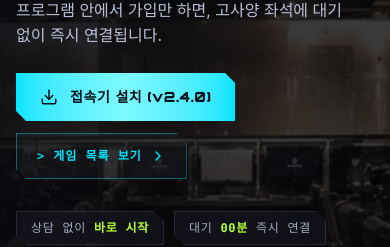
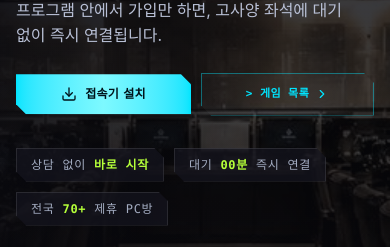
Before and after one commit to garmoov-ux/remote-pc-web, a Next.js app in the folder frontend/: page / in a window 390 px wide. Shown: the part 339-586 px from the top of the page. Built offline with nearby package versions, Linux system fonts and the light colour scheme; no server answers; a web font is replaced by a local one.

Commit message:
fix(hero): 모바일 뷰포트에서 접속기 설치 및 게임 목록 버튼 좌우 나란히 1열 배치 적용

```diff
--- a/frontend/src/components/sections/HeroSection.tsx
+++ b/frontend/src/components/sections/HeroSection.tsx
@@ -85,23 +85,23 @@ export function HeroSection({
               좌석에 대기 없이 즉시 연결됩니다.
             </p>
 
-            {/* 버튼 영역 (모바일/태블릿 최적화) */}
-            <div className="flex flex-wrap items-center gap-3 sm:gap-3.5">
+            {/* 버튼 영역 (모바일에서도 항상 좌우 가로 1열 나란히 유지: flex-nowrap) */}
+            <div className="flex flex-row items-center gap-2.5 sm:gap-3.5">
               <button
                 type="button"
                 onClick={() => onOpenDownload("hero_cta")}
-                className="chamfer-btn shine-cta inline-flex items-center justify-center gap-3 bg-linear-to-r from-[#00E5FF] via-[#7DF9FF] to-[#00E5FF] px-6 sm:px-7 py-3.5 sm:py-4 font-display text-sm sm:text-[15px] font-black tracking-[0.04em] text-[#00131a] shadow-[0_0_22px_rgba(0,229,255,0.45)] transition hover:brightness-105 active:translate-y-0.5"
+                className="chamfer-btn shine-cta inline-flex flex-1 sm:flex-initial items-center justify-center gap-2 sm:gap-3 bg-linear-to-r from-[#00E5FF] via-[#7DF9FF] to-[#00E5FF] px-4 sm:px-7 py-3 sm:py-4 font-display text-xs sm:text-[15px] font-black tracking-[0.02em] sm:tracking-[0.04em] text-[#00131a] shadow-[0_0_22px_rgba(0,229,255,0.45)] transition hover:brightness-105 active:translate-y-0.5 whitespace-nowrap"
               >
-                <Download className="h-4.5 w-4.5 sm:h-5 sm:w-5" />
-                <span>접속기 설치 ({release.version})</span>
+                <Download className="h-4 w-4 sm:h-5 sm:w-5 shrink-0" />
+                <span>접속기 설치</span>
               </button>
 
               <Link
                 href="#games"
-                className="chamfer-btn inline-flex items-center justify-center gap-2 border border-[#00E5FF]/40 bg-white/[0.03] px-5 sm:px-6 py-3.5 sm:py-4 font-mono text-xs sm:text-[13px] font-semibold tracking-[0.08em] uppercase text-[#00E5FF] transition hover:bg-[#00E5FF]/10 hover:text-white"
+                className="chamfer-btn inline-flex flex-1 sm:flex-initial items-center justify-center gap-1.5 sm:gap-2 border border-[#00E5FF]/40 bg-white/[0.03] px-3.5 sm:px-6 py-3 sm:py-4 font-mono text-[11px] sm:text-[13px] font-semibold tracking-[0.04em] sm:tracking-[0.08em] uppercase text-[#00E5FF] transition hover:bg-[#00E5FF]/10 hover:text-white whitespace-nowrap"
               >
-                <span>&gt; 게임 목록 보기</span>
-                <ChevronRight className="h-4 w-4" />
+                <span>&gt; 게임 목록</span>
+                <ChevronRight className="h-3.5 w-3.5 sm:h-4 sm:w-4 shrink-0" />
               </Link>
             </div>
 
```
